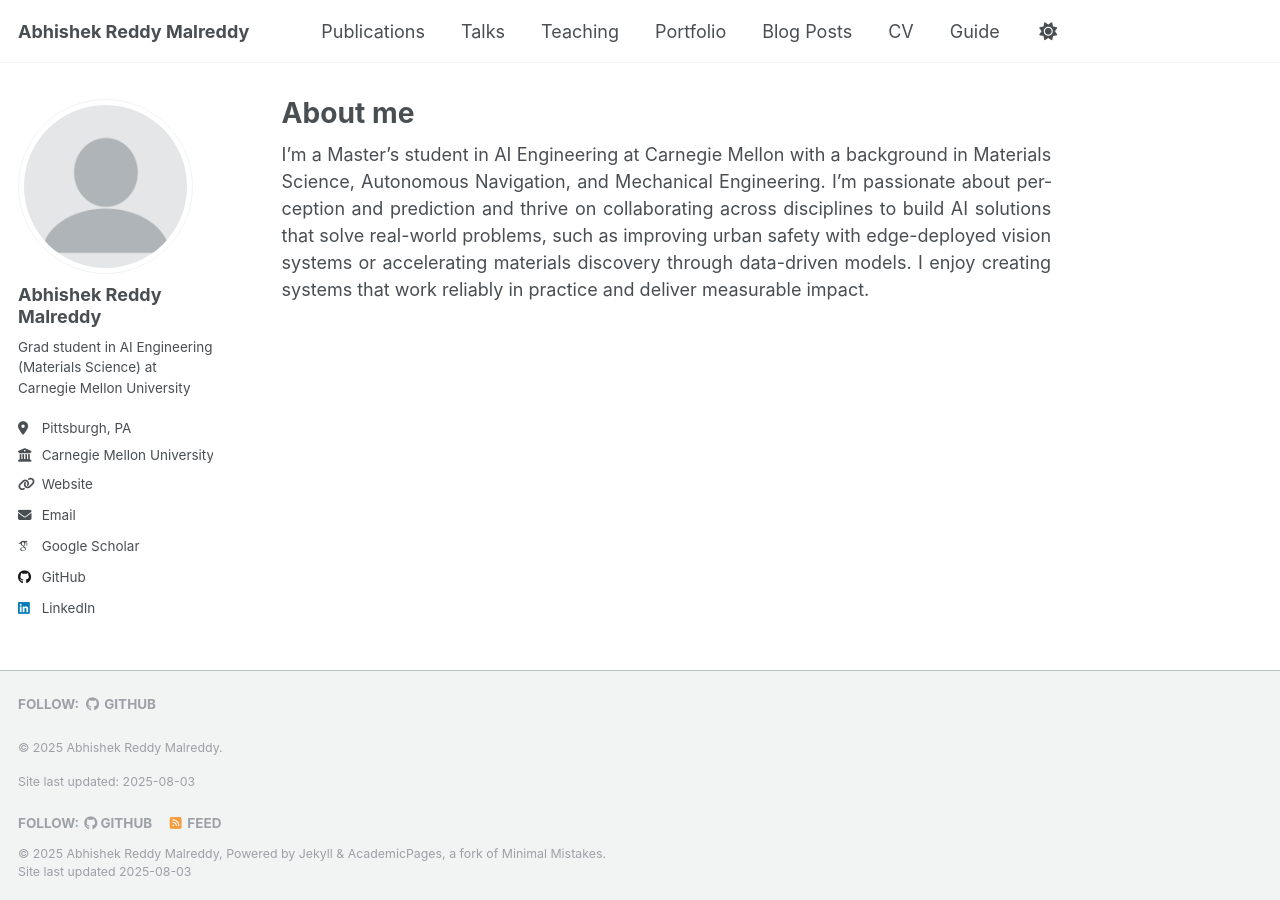
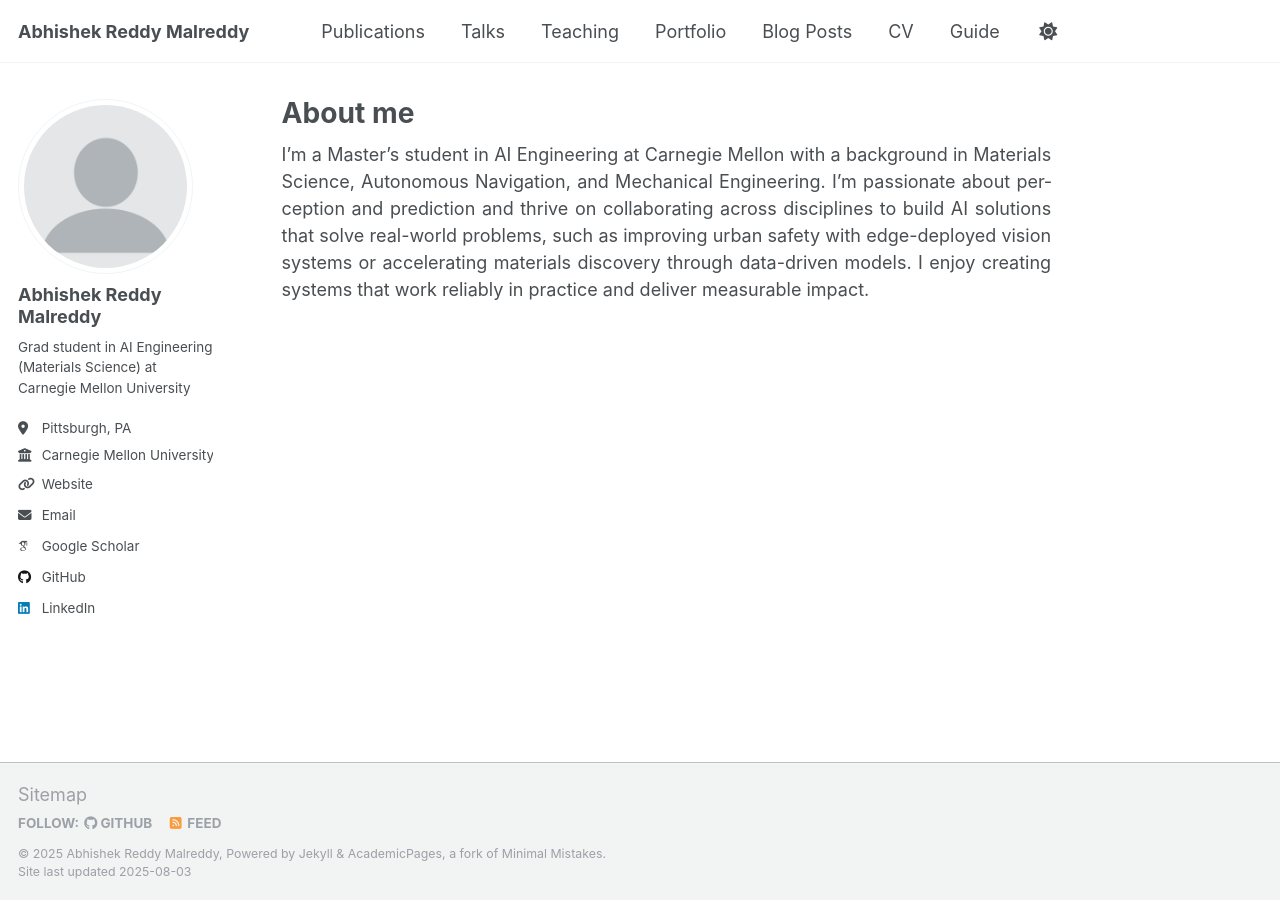
Before and after one commit to abhishekredy18/abhishekredy18.github.io, a Jekyll site: the page built from _pages/about.md, in a window 1280 px wide. Built offline with Jekyll 4.4.1, drawn with Linux system fonts in a browser that asks for light colours; some web fonts are replaced; a script that is not in the unit is left out.

Commit message:
footer update

```diff
--- a/_includes/footer/custom.html
+++ b/_includes/footer/custom.html
@@ -1,31 +1,19 @@
-<!-- Custom Footer Content Only -->
+<!-- start custom footer snippets -->
 
-<div class="page__footer-follow">
-  <ul class="social-icons">
-    <li><strong>Follow:</strong></li>
-    <li>
-      <a href="https://github.com/abhishekredy18" rel="nofollow noopener noreferrer">
-        <i class="fab fa-fw fa-github" aria-hidden="true"></i> GitHub
-      </a>
-    </li>
-  </ul>
-</div>
+<a href="/sitemap/">Sitemap</a>
 
-<div class="page__footer-copyright">
-  <p>&copy; {{ 'now' | date: "%Y" }} Abhishek Reddy Malreddy.</p>
-  <p>Site last updated: {{ site.time | date: "%Y-%m-%d" }}</p>
-</div>
-
-<!-- MathJax -->
+<!-- Support for MatJax -->
 <script defer src="https://cdnjs.cloudflare.com/polyfill/v3/polyfill.min.js?features=es6"></script>
 <script defer src="https://cdn.jsdelivr.net/npm/mathjax@3/es5/tex-mml-chtml.js" id="MathJax-script"></script>
 
-<!-- Plotly -->
+<!-- Support for Plotly -->
 <script defer src='https://cdnjs.cloudflare.com/ajax/libs/plotly.js/3.0.1/plotly.min.js'></script>
 
-<!-- Mermaid -->
+<!-- Support for Mermaid -->
 <script type="module">
-  import mermaid from 'https://cdn.jsdelivr.net/npm/mermaid@11/dist/mermaid.esm.min.mjs';
-  mermaid.initialize({ startOnLoad: true, theme: 'default' });
-  await mermaid.run({ querySelector: 'code.language-mermaid' });
+    import mermaid from 'https://cdn.jsdelivr.net/npm/mermaid@11/dist/mermaid.esm.min.mjs';
+    mermaid.initialize({startOnLoad:true, theme:'default'});
+    await mermaid.run({querySelector:'code.language-mermaid'});
 </script>
+
+<!-- end custom footer snippets -->
--- a/_sass/custom.scss
+++ /dev/null
@@ -1,5 +0,0 @@
-// Hide the default footer elements from Minimal Mistakes
-.page__footer-follow:first-of-type,
-.page__footer-powered-by {
-  display: none !important;
-}
```
Also changed, not shown: _includes/footer/my_custom.html (deleted, +0 -13 lines), assets/css/custom.css (line endings or trailing spaces).
